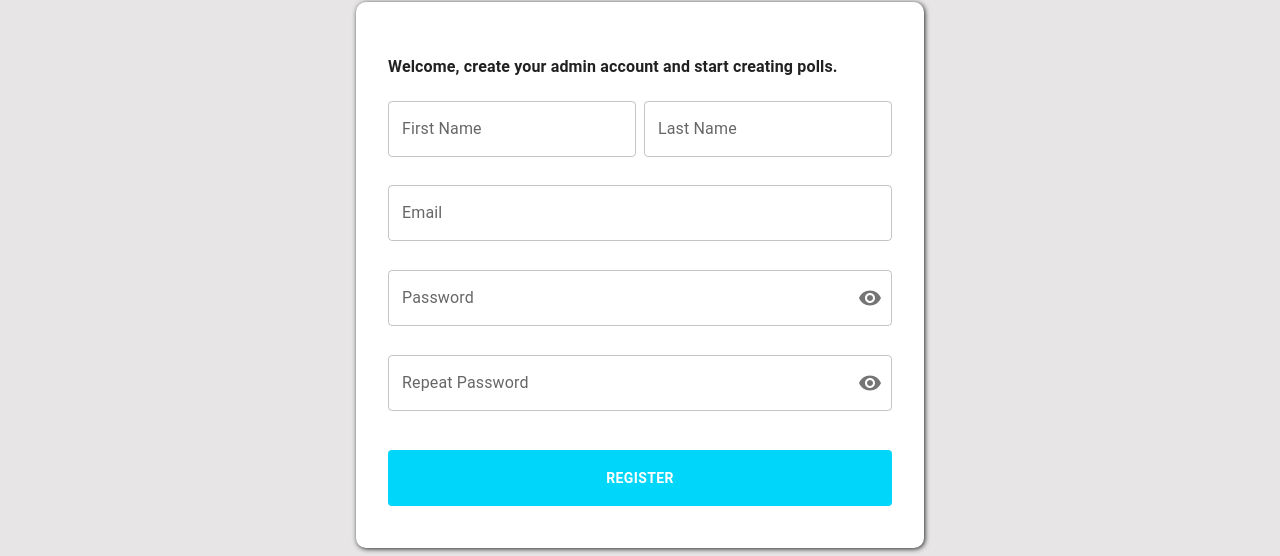
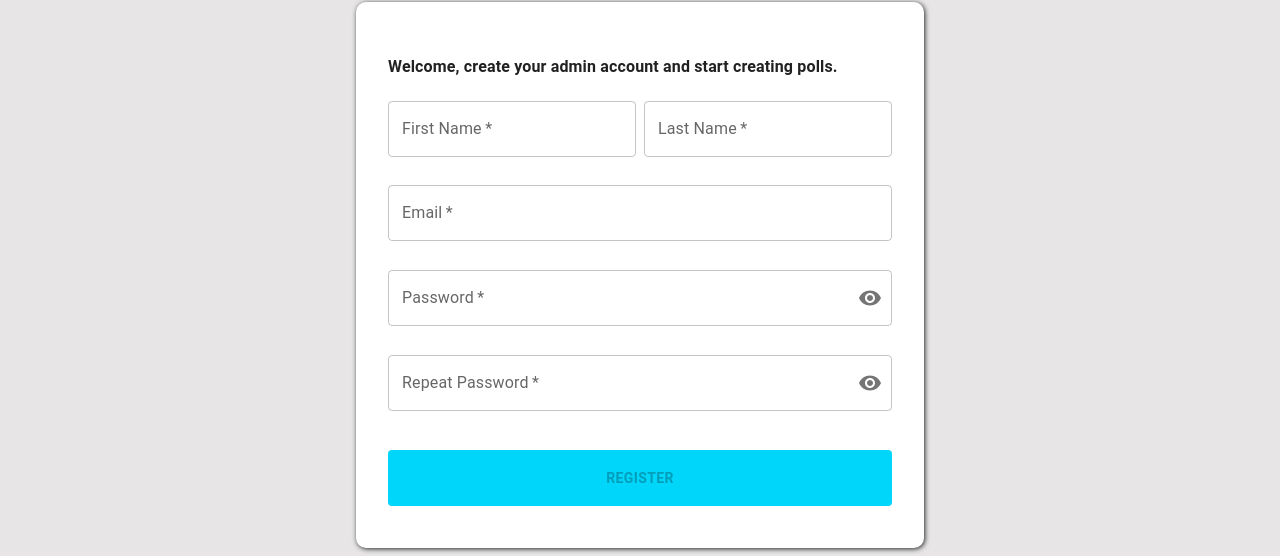
Before and after one commit to deonatto/admin_poll_app_client, a React (Create React App) app: page / in a window 1280 px wide. Both pictures are taken after a click on the element "Don´t have an account? Click here.". Shown: the part 148-704 px from the top of the page. Built offline with nearby package versions, Linux system fonts and the light colour scheme.

Commit message:
add validation in register form

```diff
--- a/src/components/forms/registerForm/RegisterForm.jsx
+++ b/src/components/forms/registerForm/RegisterForm.jsx
@@ -12,18 +12,17 @@ import Visibility from "@mui/icons-material/Visibility";
 import VisibilityOff from "@mui/icons-material/VisibilityOff";
 import "./RegisterForm.css";
 import { colorTokens } from "theme";
-import { ColorizeSharp } from "@mui/icons-material";
 
 const RegisterForm = () => {
   const [showPassword, setShowPassword] = useState(false);
   const [showRepeatPassword, setShowRepeatPassword] = useState(false);
-  const [repeatPassword, setRepeatPassword] = useState("");
   const [credentials, setCredentials] = useState({
     firstName: "",
     lastName: "",
     email: "",
     role: "admin",
     password: "",
+    repeatPassword: "",
   });
   const changeHandler = (credentialName, e) => {
     setCredentials((prevCredentials) => ({
@@ -34,6 +33,27 @@ const RegisterForm = () => {
   const handleSubmit = (e) => {
     e.preventDefault();
     console.log(credentials);
+  };
+
+  const buttonIsDisabled = () => {
+    return !(
+      nameIsValid(credentials.firstName) &&
+      nameIsValid(credentials.lastName) &&
+      emailIsValid(credentials.email) &&
+      passwordIsValid(credentials.password) &&
+      credentials.password === credentials.repeatPassword
+    );
+  };
+  const nameIsValid = (name) => {
+    const regName = /\d/;
+    const hasNumbers = regName.test(name);
+    return !hasNumbers && name.length >= 2;
+  };
+  const emailIsValid = (email) => {
+    return email.includes("@") && email.length > 8;
+  };
+  const passwordIsValid = (password) => {
+    return password.length > 5;
   };
   return (
     <form className="register-form-container" onSubmit={handleSubmit}>
@@ -49,23 +69,41 @@ const RegisterForm = () => {
           }}
         >
           <TextField
+            error={
+              credentials.firstName
+                ? !nameIsValid(credentials.firstName)
+                : false
+            }
+            required
             label="First Name"
+            value={credentials.firstName}
             onChange={(e) => changeHandler("firstName", e)}
             sx={{
               flex: 1,
             }}
           />
           <TextField
+            error={
+              credentials.lastName ? !nameIsValid(credentials.lastName) : false
+            }
+            required
             label="Last Name"
+            value={credentials.lastName}
             onChange={(e) => changeHandler("lastName", e)}
             sx={{
               flex: 1,
             }}
           />
         </div>
-        <TextField label="Email" onChange={(e) => changeHandler("email", e)} />
+        <TextField
+          error={credentials.email ? !emailIsValid(credentials.email) : false}
+          required
+          label="Email"
+          value={credentials.email}
+          onChange={(e) => changeHandler("email", e)}
+        />
         <FormControl variant="outlined">
-          <InputLabel htmlFor="outlined-adornment-password">
+          <InputLabel required htmlFor="outlined-adornment-password">
             Password
           </InputLabel>
           <OutlinedInput
@@ -83,11 +121,17 @@ const RegisterForm = () => {
               </InputAdornment>
             }
             onChange={(e) => changeHandler("password", e)}
+            value={credentials.password}
+            error={
+              credentials.password
+                ? !passwordIsValid(credentials.password)
+                : false
+            }
             label="Password"
           />
         </FormControl>
         <FormControl variant="outlined">
-          <InputLabel htmlFor="outlined-adornment-repeat-password">
+          <InputLabel required htmlFor="outlined-adornment-repeat-password">
             Repeat Password
           </InputLabel>
           <OutlinedInput
@@ -104,10 +148,14 @@ const RegisterForm = () => {
                 </IconButton>
               </InputAdornment>
             }
-            onChange={(e) => setRepeatPassword(e.target.value)}
+            onChange={(e) => changeHandler("repeatPassword", e)}
             error={
-              repeatPassword ? repeatPassword !== credentials.password : false
+              credentials.repeatPassword
+                ? credentials.repeatPassword !== credentials.password
+                : false
             }
+            value={credentials.repeatPassword}
+            required
             label="Repeat Password"
           />
         </FormControl>
@@ -116,7 +164,7 @@ const RegisterForm = () => {
             fullWidth
             type="submit"
             sx={{
-              fontWeight: 'bold',
+              fontWeight: "bold",
               margin: "10px 0",
               padding: "1rem",
               backgroundColor: colorTokens.primary[500],
@@ -126,6 +174,7 @@ const RegisterForm = () => {
                 color: colorTokens.grey[0],
               },
             }}
+            disabled={buttonIsDisabled()}
           >
             Register
           </Button>
```
